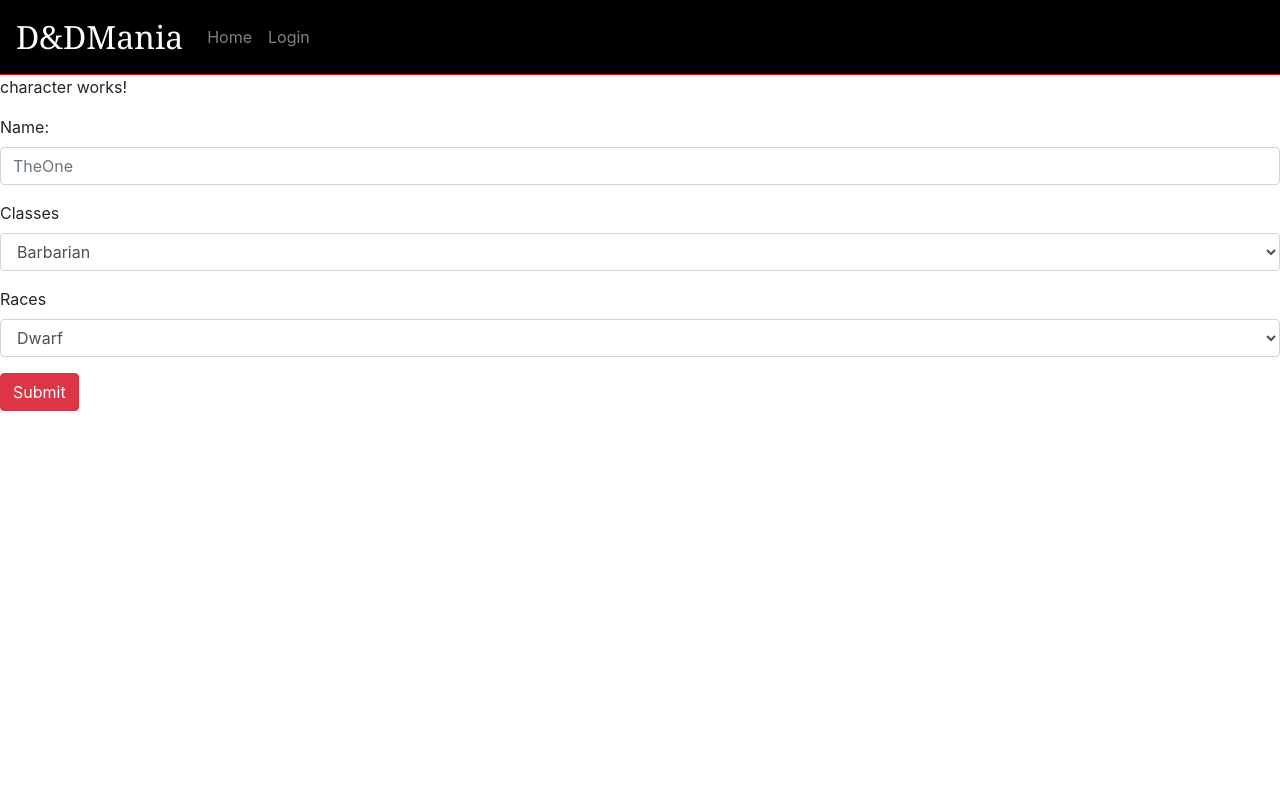
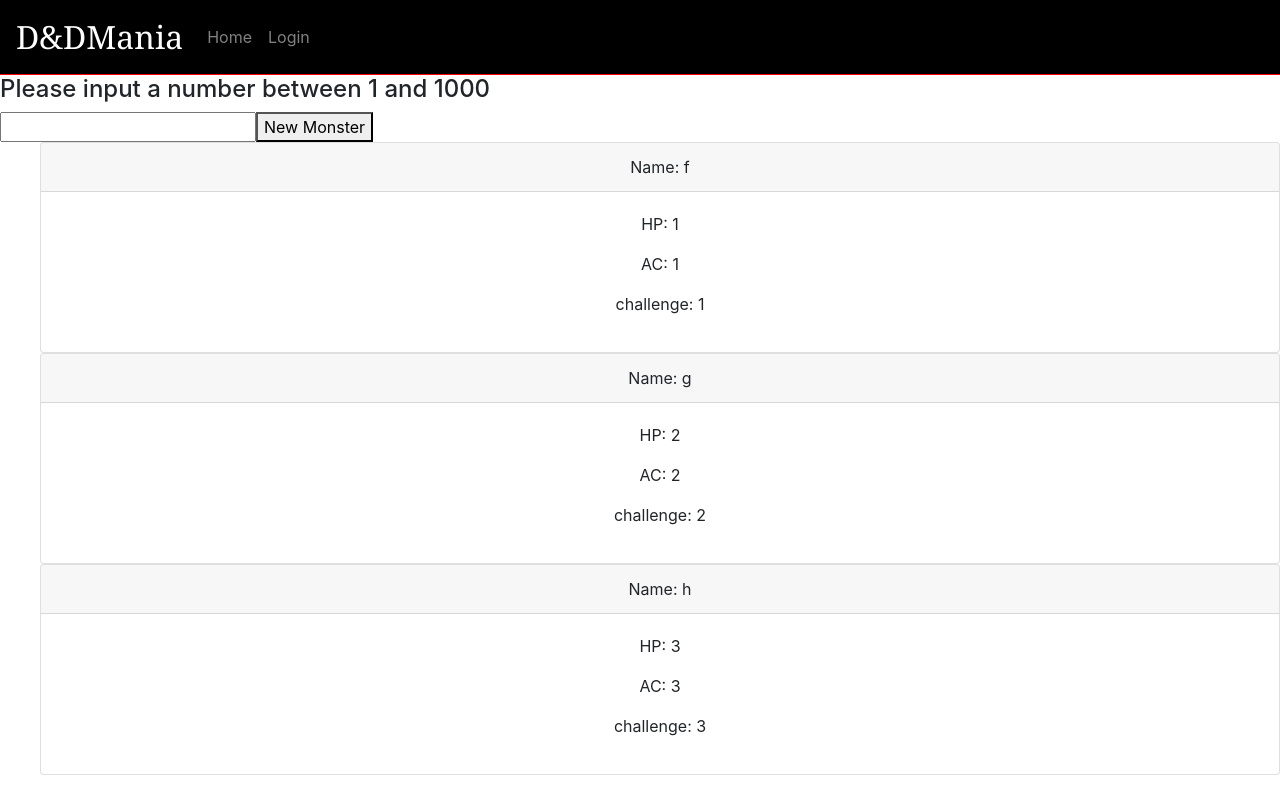
Before and after one commit to 1909-blake-william/DnDMania, an Angular app in the folder DnDManiaUI/: page / in a window 1280 px wide. Built offline with nearby package versions, Linux system fonts and the light colour scheme.

Commit message:
cards created and show

```diff
--- a/DnDManiaUI/src/app/app-routing.module.ts
+++ b/DnDManiaUI/src/app/app-routing.module.ts
@@ -4,7 +4,7 @@ import { NavComponent } from './components/nav/nav.component';
 import { NotFoundComponent } from './components/not-found/not-found.component';
 import { TestButtonComponent } from './components/test-button/test-button.component';
 import { CharacterComponent } from './components/character/character.component';
-
+import { MonsterComponent } from './enemy/monster/monster.component'
 
 const routes: Routes = [
   {
@@ -24,6 +24,10 @@ const routes: Routes = [
     loadChildren: () => import('./events/events.module').then(mod => mod.EventsModule)
   },
   {
+    path: 'monster',
+    loadChildren: () => import('./enemy/enemy.module').then(mod => mod.EnemyModule)
+  },
+  {
     path: 'aa',
     pathMatch: 'full',
     redirectTo: '/not-found'
--- a/DnDManiaUI/src/app/app.component.html
+++ b/DnDManiaUI/src/app/app.component.html
@@ -1,3 +1,2 @@
 <app-nav></app-nav>
-<app-character></app-character>
 <router-outlet></router-outlet>
--- a/DnDManiaUI/src/app/app.module.ts
+++ b/DnDManiaUI/src/app/app.module.ts
@@ -10,7 +10,7 @@ import {NgbModule} from '@ng-bootstrap/ng-bootstrap';
 import { TestButtonComponent } from './components/test-button/test-button.component';
 import { FormsModule } from '@angular/forms';
 import { CharacterComponent } from './components/character/character.component';
-import { MonsterComponent } from './enemy/monster/monster.component';
+import { EnemyModule } from './enemy/enemy.module';
 
 @NgModule({
   declarations: [
@@ -19,13 +19,13 @@ import { MonsterComponent } from './enemy/monster/monster.component';
     NotFoundComponent,
     TestButtonComponent,
     CharacterComponent,
-    MonsterComponent
   ],
   imports: [
     BrowserModule,
     AppRoutingModule,
     RouterModule,
     FormsModule,
+    EnemyModule,
     NgbModule
   ],
   providers: [],
--- a/DnDManiaUI/src/app/enemy/enemy.module.ts
+++ b/DnDManiaUI/src/app/enemy/enemy.module.ts
@@ -2,13 +2,15 @@ import { NgModule } from '@angular/core';
 import { CommonModule } from '@angular/common';
 import { MonsterComponent } from './monster/monster.component';
 import { MonsterCardComponent } from './monster-card/monster-card.component';
+import { EnemyRoutingModule } from './enemy-routing.module';
 
 
 
 @NgModule({
   declarations: [MonsterComponent, MonsterCardComponent],
   imports: [
-    CommonModule
+    CommonModule,
+    EnemyRoutingModule
   ]
 })
 export class EnemyModule { }
--- a/DnDManiaUI/src/app/enemy/models/enemy.model.ts
+++ b/DnDManiaUI/src/app/enemy/models/enemy.model.ts
@@ -10,5 +10,6 @@ export class Enemy {
         public dmgMod = 0,
         public initiative = 0,
         public initiativeMod = 0,
-    ) { }
+        public type = false,
+    ) {}
 }
--- a/DnDManiaUI/src/app/enemy/monster-card/monster-card.component.html
+++ b/DnDManiaUI/src/app/enemy/monster-card/monster-card.component.html
@@ -1 +1,10 @@
-<p>monster-card works!</p>
+<div class="card ">
+    <div class="card-header text-center">
+        Name: {{monster.name}}
+    </div>
+    <div class="card-body text-center">
+        <p>HP: {{monster.healthPoints}}</p>
+        <p>AC: {{monster.armorClass}}</p>
+        <p>challenge: {{monster.challenge}}</p>
+    </div>
+</div>
--- a/DnDManiaUI/src/app/enemy/monster-card/monster-card.component.ts
+++ b/DnDManiaUI/src/app/enemy/monster-card/monster-card.component.ts
@@ -1,4 +1,5 @@
-import { Component, OnInit } from '@angular/core';
+import { Component, OnInit, Input } from '@angular/core';
+import { Enemy } from 'src/app/enemy/models/enemy.model';
 
 @Component({
   selector: 'app-monster-card',
@@ -7,6 +8,9 @@ import { Component, OnInit } from '@angular/core';
 })
 export class MonsterCardComponent implements OnInit {
 
+  @Input('input')
+  monster: Enemy;
+
   constructor() { }
 
   ngOnInit() {
--- a/DnDManiaUI/src/app/enemy/monster/monster.component.html
+++ b/DnDManiaUI/src/app/enemy/monster/monster.component.html
@@ -2,5 +2,7 @@
 <input id="monster-id-input" type="number">
 <button (click)="newMonster()">New Monster</button>
 <ul id="monster-list">
-
+    <div *ngFor ='let monster of hi'>
+        <app-monster-card [input]='monster'></app-monster-card>
+    </div>
 </ul>
--- a/DnDManiaUI/src/app/enemy/monster/monster.component.ts
+++ b/DnDManiaUI/src/app/enemy/monster/monster.component.ts
@@ -1,4 +1,5 @@
 import { Component, OnInit } from '@angular/core';
+import { Enemy } from '../models/enemy.model';
 
 @Component({
   selector: 'app-monster',
@@ -7,6 +8,7 @@ import { Component, OnInit } from '@angular/core';
 })
 export class MonsterComponent implements OnInit {
 
+  hi = [new Enemy(1,'f',1,1,1,1,1,1,1,1), new Enemy(2,'g',2,2,2,2,2,2,2,2), new Enemy(3,'h',3,3,3,3,3,3,3,3)];
   constructor() { }
 
   ngOnInit() {
```
Also changed, not shown: DnDManiaUI/src/app/enemy/enemy-routing.module.ts (+25 -0 lines).
